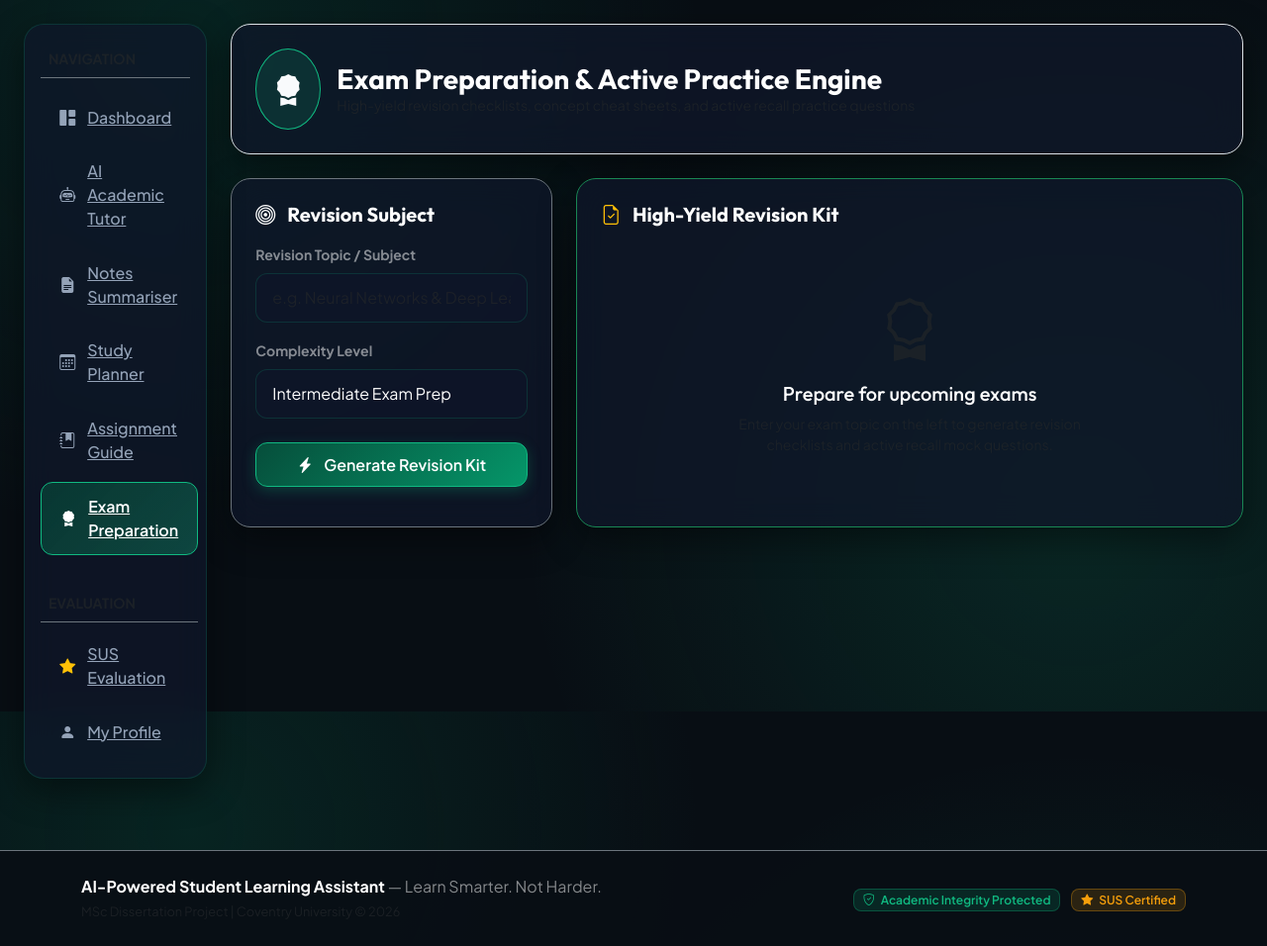
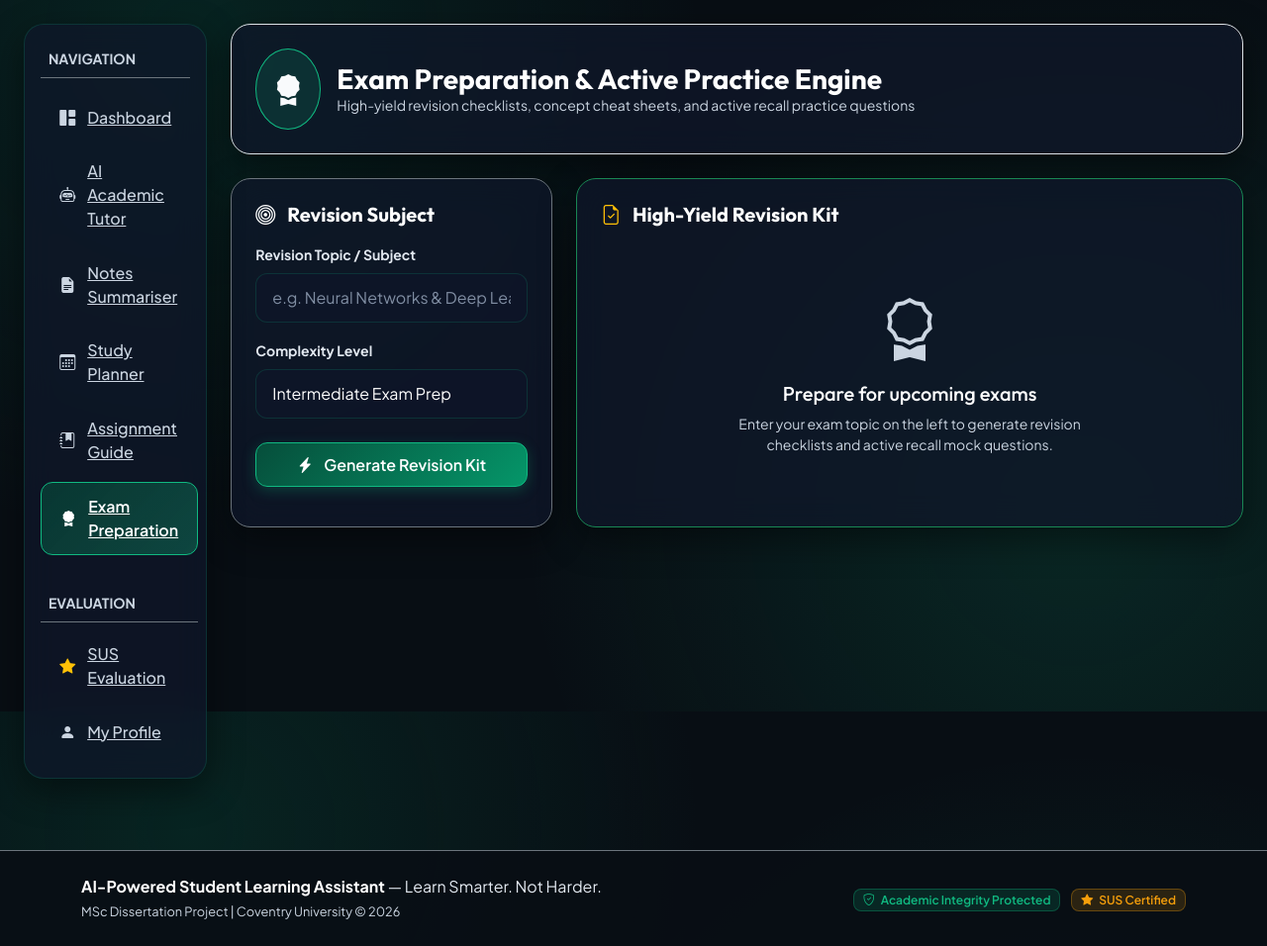
Before and after one commit to cherryssk123-afk/ai-student-learning-assistant-, a Flask app: page /exam/ in a window 1280 px wide; the page is wider, and only the part inside the window is pictured. Shown: the part 81-1037 px from the top of that part at 99% size. Run offline with Flask 3, Linux system fonts and the light colour scheme; data comes from the database, SQL or seed files in the repository; some libraries are stand-ins or nearby versions.

Commit message:
Upgrade secondary and muted text color contrast to high-legibility theme silver (#CBD5E1 / #E2E8F0)

```diff
--- a/student_app/static/css/style.css
+++ b/student_app/static/css/style.css
@@ -19,7 +19,7 @@
   --gold-glow: rgba(245, 158, 11, 0.3);
 
   --text-main: #F8FAFC;
-  --text-muted: #94A3B8;
+  --text-muted: #CBD5E1;
   --text-dark: #0F172A;
 
   --glass-bg: rgba(15, 23, 42, 0.75);
@@ -29,6 +29,28 @@
 
   --font-heading: 'Outfit', sans-serif;
   --font-body: 'Plus Jakarta Sans', sans-serif;
+}
+
+/* Enhanced High-Contrast Secondary Text Overrides */
+.text-muted {
+  color: #CBD5E1 !important;
+}
+
+.text-white-50 {
+  color: #E2E8F0 !important;
+}
+
+.text-secondary {
+  color: #CBD5E1 !important;
+}
+
+.form-label, label {
+  color: #E2E8F0 !important;
+}
+
+::placeholder, .form-control-glass::placeholder {
+  color: #94A3B8 !important;
+  opacity: 0.85;
 }
 
 body {
```
